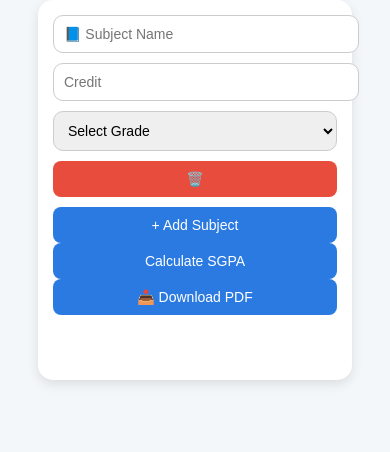
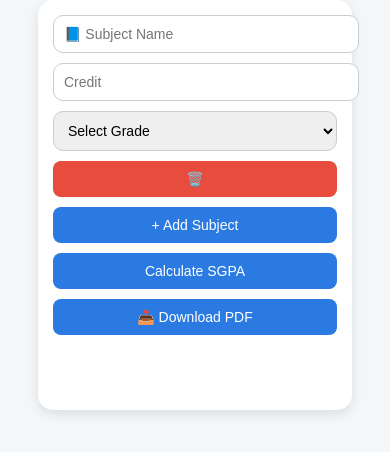
Before and after one commit to Imdilshan/Cgpa-Calculator, a plain HTML site: page index.html in a window 390 px wide. Shown: the part 180-632 px from the top of the page. Drawn offline with nearby package versions, Linux system fonts and the light colour scheme.

Commit message:
Better Visibility on phone

```diff
--- a/index.html
+++ b/index.html
@@ -79,6 +79,8 @@
     color: white;
     cursor: pointer;
     transition: background 0.3s;
+    margin-bottom: 10px; /* ✅ Space between buttons */
+    width: auto;
   }
 
   button:hover {
@@ -129,7 +131,7 @@
     margin: -50px 20px 20px 0;
   }
 
-    /* ✅ Full mobile responsiveness fix */
+  /* ✅ Mobile responsiveness */
   @media (max-width: 768px) {
     .row {
       display: block;
```
Lines whose indentation alone changed are shown as unchanged.
